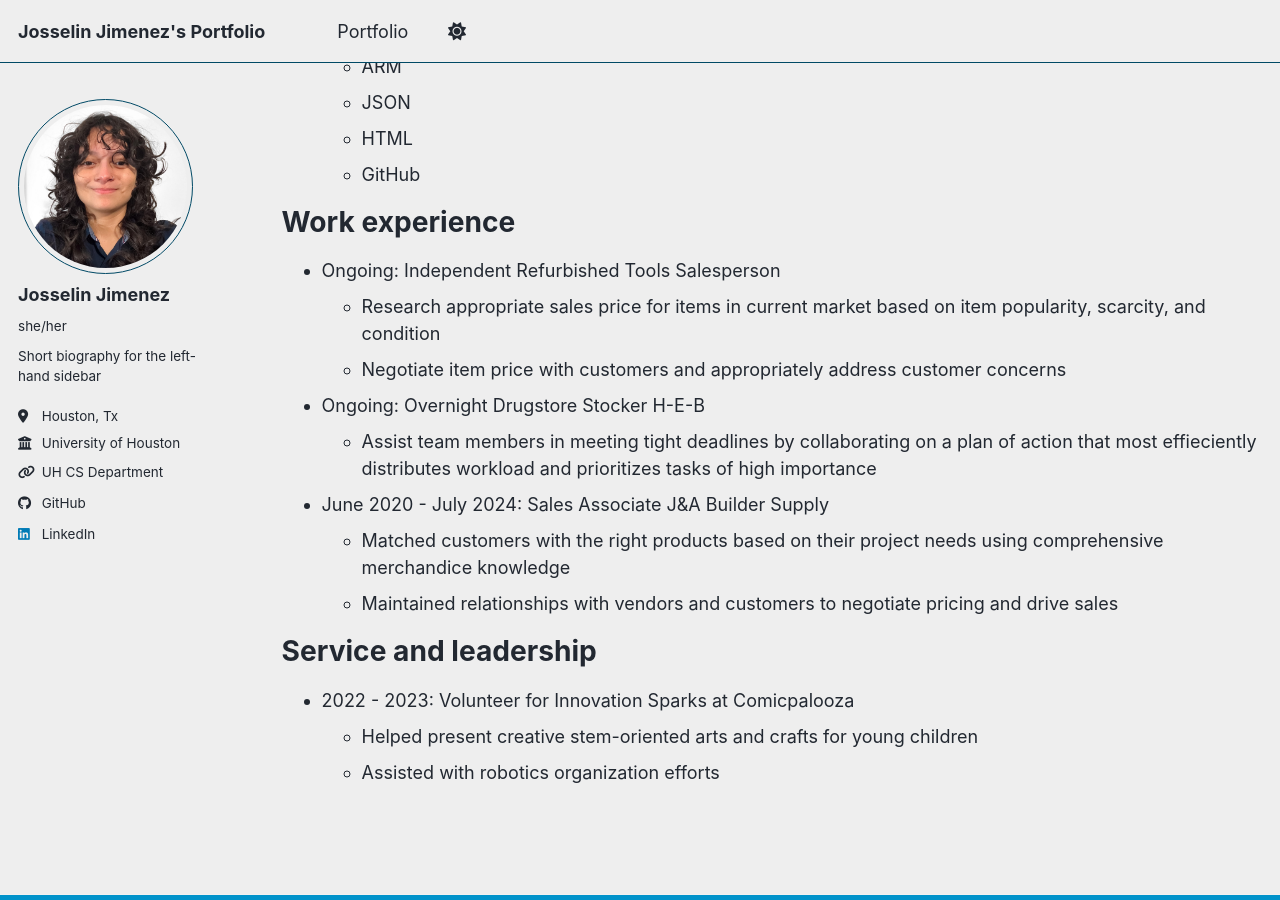
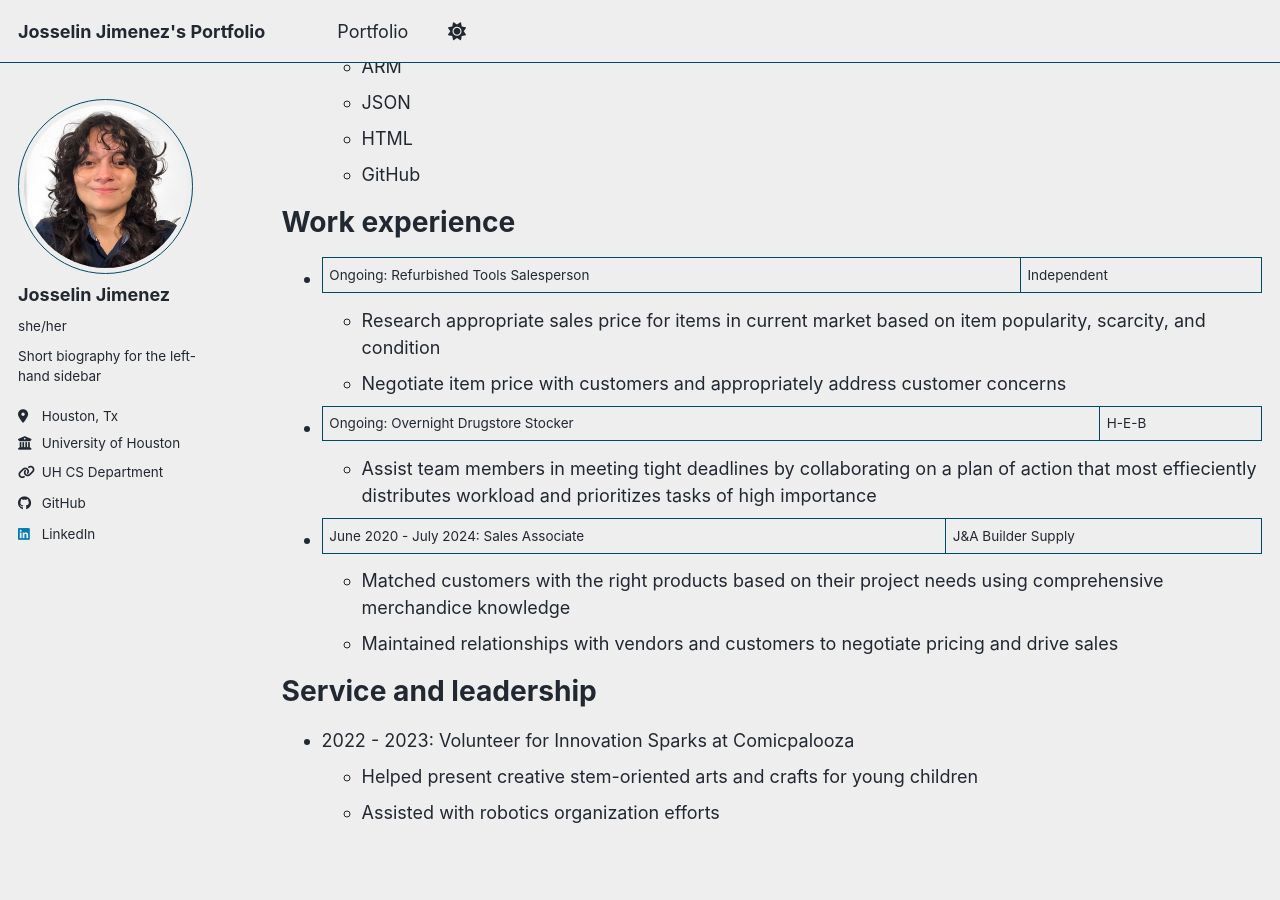
Before and after one commit to josselin-jimenez/josselin-jimenez.github.io, a Jekyll site: the page built from _pages/cv.md, in a window 1280 px wide and 900 px high, scrolled down 658 px. Built offline with Jekyll 4.4.1, drawn with Linux system fonts in a browser that asks for light colours; a script bundle is joined from its source files by our own code; library files that are not in the unit come from our copies.

Commit message:
Update job titles and formatting in CV

```diff
--- a/_pages/cv.md
+++ b/_pages/cv.md
@@ -35,16 +35,14 @@ Skills
 
 Work experience
 ======
-* Ongoing: Independent Refurbished Tools Salesperson
+* Ongoing: Refurbished Tools Salesperson | Independent
   * Research appropriate sales price for items in current market based on item popularity, scarcity, and condition
   * Negotiate item price with customers and appropriately address customer concerns
 
-* Ongoing: Overnight Drugstore Stocker
-  H-E-B
+* Ongoing: Overnight Drugstore Stocker | H-E-B
   * Assist team members in meeting tight deadlines by collaborating on a plan of action that most effieciently distributes workload and prioritizes tasks of high importance
 
-* June 2020 - July 2024: Sales Associate
-  J&A Builder Supply
+* June 2020 - July 2024: Sales Associate | J&A Builder Supply
   * Matched customers with the right products based on their project needs using comprehensive merchandice knowledge
   * Maintained relationships with vendors and customers to negotiate pricing and drive sales
 
```
